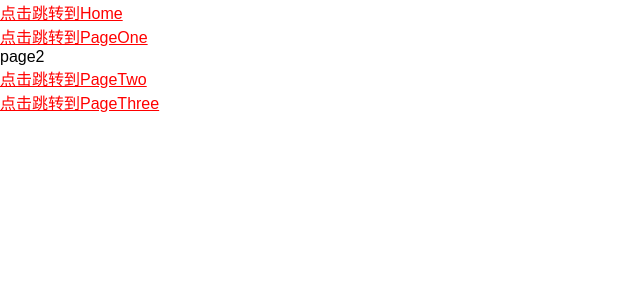
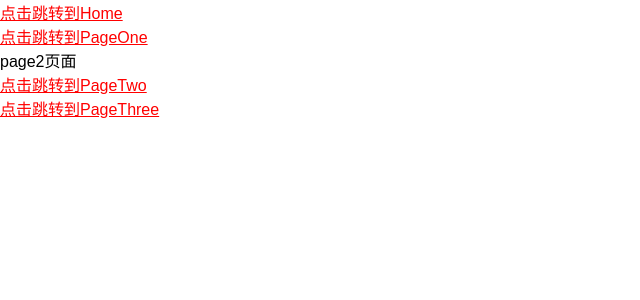
Before and after one commit to unicode6674/my-new-app, a React (Create React App) app: page /PageTwo in a window 1280 px wide. Shown: the top 300 px of the page, without its empty margins (0-640 px from the left). Built offline with nearby package versions, Linux system fonts and the light colour scheme; no server answers; the HTML template or start-up script is replaced by a standard one.

Commit message:
修改了页面2的title

```diff
--- a/src/screens/Page2/PageTwo.js
+++ b/src/screens/Page2/PageTwo.js
@@ -24,7 +24,7 @@ class PageTwo extends React.Component{
     render(){
         return(
             <div>
-                <div>page2</div>
+                <div>page2页面</div>
                 <div>{this.state.mytext.name}</div>
                 <div>{this.state.mytext.price}</div>
                 <div>{this.state.mytext.date}</div>
```
